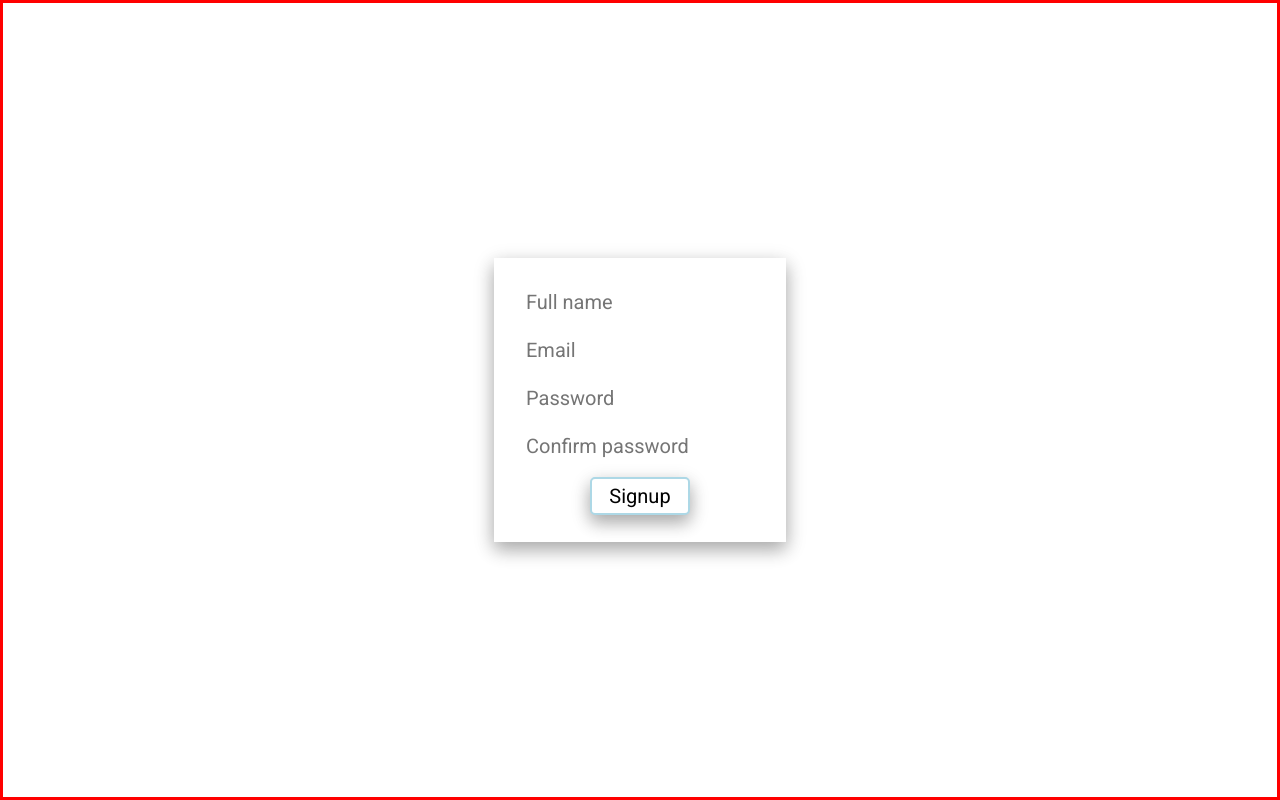
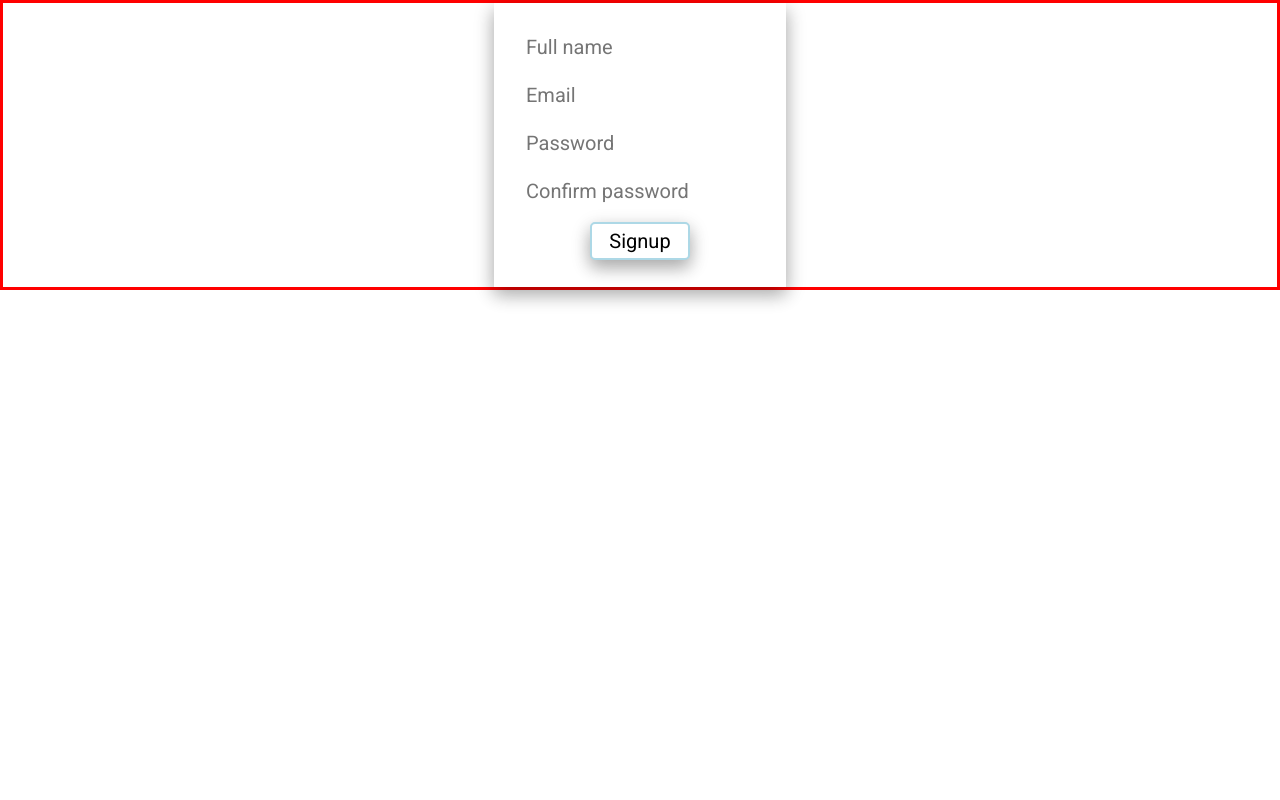
Before and after one commit to shubhamnishad97/misc, a plain HTML site: page form.html in a window 1280 px wide. Drawn offline with Linux system fonts and the light colour scheme.

Commit message:
removed vp height of body

```diff
--- a/formstyle.css
+++ b/formstyle.css
@@ -10,8 +10,7 @@ body{
 	flex-direction: column;
 	justify-content: center;
 	align-items: center;
-	border: 3px solid red;
-	height: 100vh;
+	border: 3px solid red
 
 }
 
```
